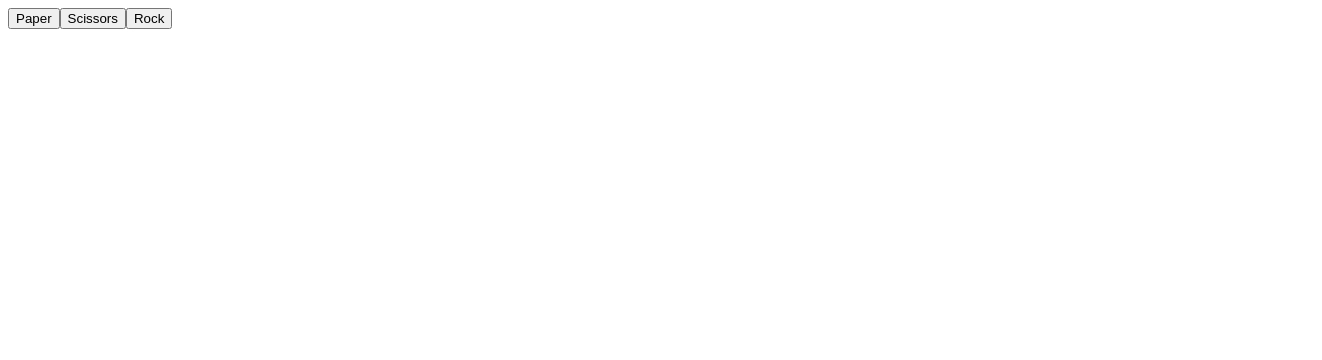
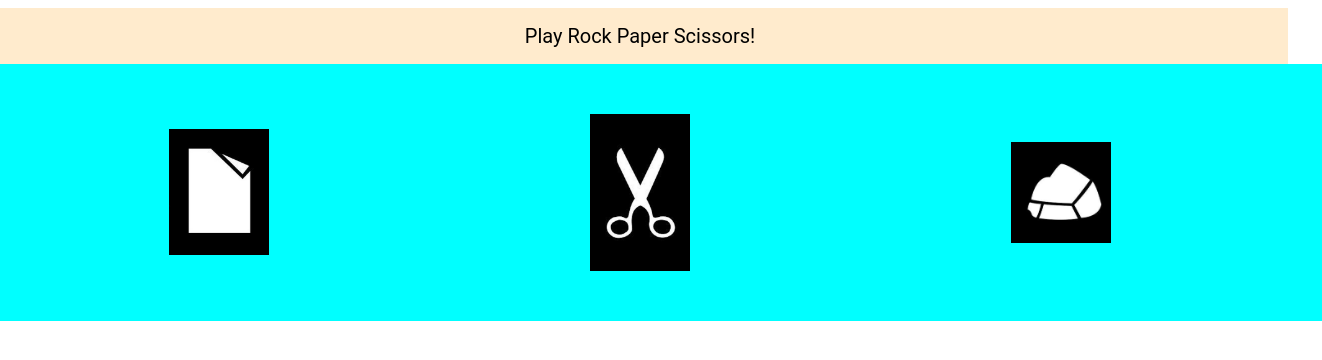
Before and after one commit to noraaren/Rock-Paper-Scissors-, a plain HTML site: page index.html in a window 1280 px wide. Shown: the whole page, 1322 px wide, since content can reach past the window. Drawn offline with Linux system fonts and the light colour scheme.

Commit message:
create basic gui for project

```diff
--- a/index.html
+++ b/index.html
@@ -3,10 +3,14 @@
 <head>
     <meta charset="UTF-8">
     <meta name="viewport" content="width=device-width, initial-scale=1.0">
-    <title>Document</title>
-    <script src="./script.js" defer></script>
+    <title>Rock Paper Scissors Game</title>
+    <link rel="stylesheet" href="style.css">
 </head>
 <body>
+    <div class="header">
+        <div class="title"> Play Rock Paper Scissors!</div>
+    </div>
     <div id="container"></div>
+    <script src="script.js"></script>
 </body>
 </html>
--- a/script.js
+++ b/script.js
@@ -1,15 +1,16 @@
 console.log("Hello World");
 
 const container = document.querySelector("#container");
-const rockButton = document.createElement("button");
-const paperButton = document.createElement("button");
-const scissorsButton = document.createElement("button");
+const rockButton = document.createElement("img");
+const paperButton = document.createElement("img");
+const scissorsButton = document.createElement("img");
+
 container.appendChild(paperButton);
 container.appendChild(scissorsButton);
 container.appendChild(rockButton);
-rockButton.textContent = "Rock";
-paperButton.textContent = "Paper";
-scissorsButton.textContent = "Scissors";
+rockButton.src = "./rock.png"
+paperButton.src = "./Paper.png";
+scissorsButton.src = "./scissors.png";
 
 
 
@@ -34,18 +35,10 @@ function playGame(){
 
 
     function getHumanChoice() {
-        container.addEventListener('click', (event) => {
-            let target = event.target;
+        rockButton.addEventListener('click', () =>{ console.log("rock"); return "Rock";});
+        paperButton.addEventListener('click', () =>{ console.log("paper"); return "Paper";});
+        scissorsButton.addEventListener('click', () =>{ console.log("scissors"); return "Scissors";});
 
-            switch(target.id) {
-                case "rockButton":
-                    return "rock";
-                case "paperButton":
-                    return "paper";
-                case "scissorsButton":
-                    return "scissors";
-            }
-        });
     };
 
 
@@ -66,42 +59,25 @@ function playGame(){
         } else if (humanChoice === computerChoice) {
             return;
         }
+
     };
 
 
-        function playRound(humanChoice, computerChoice) {
-            if (humanChoice === "Rock" && computerChoice === "Paper") {
-                computerScore++;
-            } else if (humanChoice === "Rock" && computerChoice === "Scissors") {
-                humanScore++;
-            } else if (humanChoice === "Paper" && computerChoice === "Rock") {
-                humanScore++;
-            } else if (humanChoice === "Paper" && computerChoice === "Scissors") {
-                computerScore++;
-            } else if (humanChoice === "Scissors" && computerChoice === "Rock") {
-                computerScore++;
-            } else if (humanChoice === "Scissors" && computerChoice === "Paper") {
-                humanScore++;
-            } else if (humanChoice === computerChoice) {
-                return;
-            }
-        };
 
+    //     for(let i = 0; i < 5 ; i++) {
+    //         const humanSelection = getHumanChoice();
+    //         const computerSelection = getComputerChoice();
+    //         playRound(humanSelection, computerSelection);
 
-        for(let i = 0; i < 5 ; i++) {
-            const humanSelection = getHumanChoice();
-            const computerSelection = getComputerChoice();
-            playRound(humanSelection, computerSelection);
+    //     }
 
-        }
-
-        if (playerScore > computerScore) {
-            console.log("Human wins the game!");
-        } else if (computerScore > playerScore) {
-            console.log("Computer wins the game!");
-        } else {
-            console.log("The game is a tie!");
-        }
+    //     if (playerScore > computerScore) {
+    //         console.log("Human wins the game!");
+    //     } else if (computerScore > playerScore) {
+    //         console.log("Computer wins the game!");
+    //     } else {
+    //         console.log("The game is a tie!");
+    //     }
     }
 
 
--- /dev/null
+++ b/style.css
@@ -0,0 +1,42 @@
+body {
+    /* background: black; */
+    display: flex;
+    align-items: center;
+    justify-content: center;
+    flex-direction: column;
+}
+
+#container {
+    background-color: aqua;
+    display: flex;
+    align-items: center;
+    justify-content: space-around;
+    width: 100%;
+    padding: 50px;
+}
+.header{
+    display: flex;
+    align-items: center;
+    justify-content: center;
+    font-family: Roboto, sans-serif;
+    background-color:  blanchedalmond;
+    width: 100%;
+    padding: 16px;
+    color: black;
+    font-size: 20px;
+}
+
+img {
+    width: 100px;
+    height: auto;
+}
+
+#rockButton,
+#paperButton,
+#scissorsButton {
+    margin: 0 20px;
+}
+
+#rockButton {
+    width: 120px;
+}
```
Also changed, not shown: Paper.png (added), rock.png (added), scissors.png (added).
